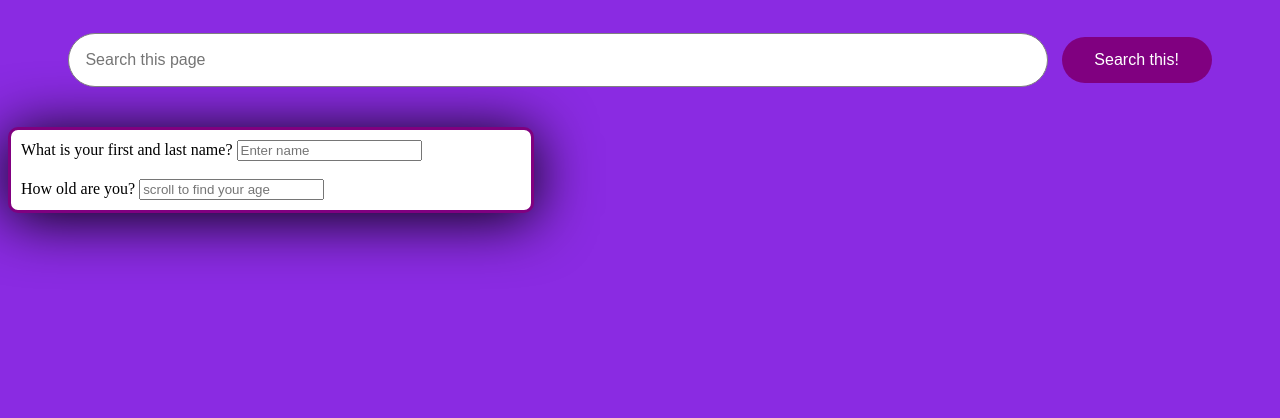
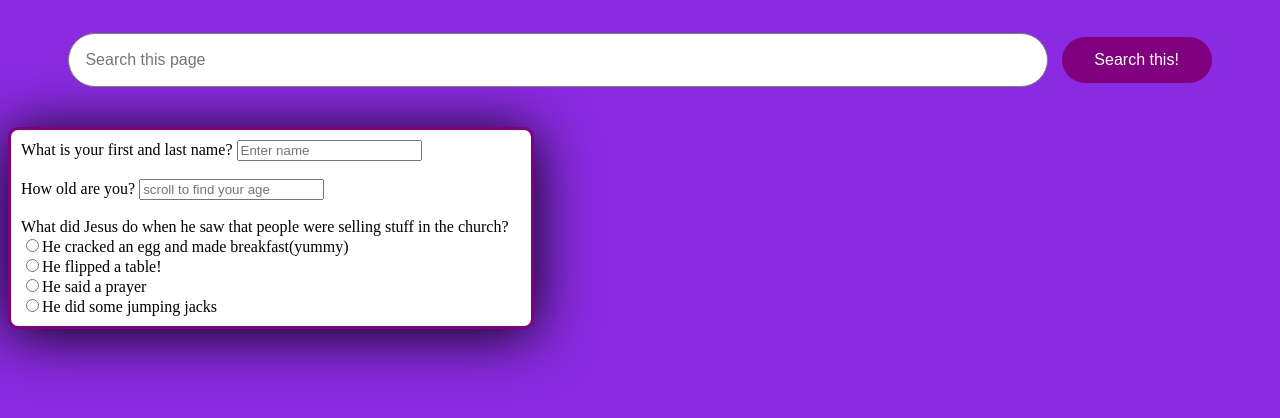
Before and after one commit to Cami95/forms-and-inputs, a plain HTML site: page index.html in a window 1280 px wide. Shown: the part 102-520 px from the top of the page. Drawn offline with Linux system fonts and the light colour scheme; a web font is replaced by a local one.

Commit message:
made a question with answer selection.

```diff
--- a/index.html
+++ b/index.html
@@ -35,6 +35,27 @@
         <br />
         <label for=""> How old are you? </label>
         <input type="number" placeholder="scroll to find your age" />
+        <br />
+        <br />
+        <label for="">
+          What did Jesus do when he saw that people were selling stuff in the
+          church?
+        </label>
+        <input type="radio" id="" name="answer" /><label for=""
+          >He cracked an egg and made breakfast(yummy)</label
+        >
+        <br />
+        <input type="radio" id="" name="answer" /><label for=""
+          >He flipped a table!</label
+        >
+        <br />
+        <input type="radio" id="" name="answer" /><label for=""
+          >He said a prayer</label
+        >
+        <br />
+        <input type="radio" id="" name="answer" /><label for=""
+          >He did some jumping jacks</label
+        >
       </form>
     </main>
   </body>
```
